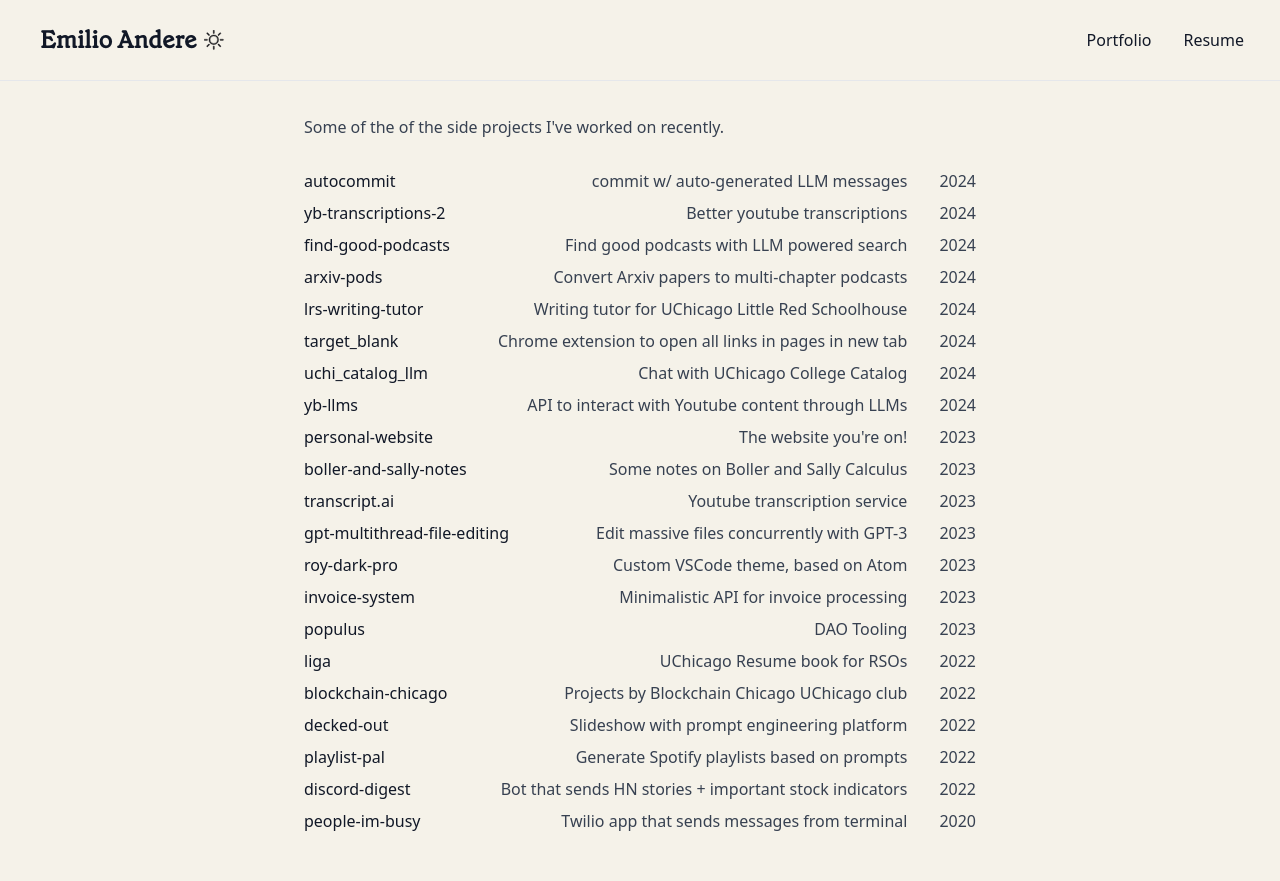
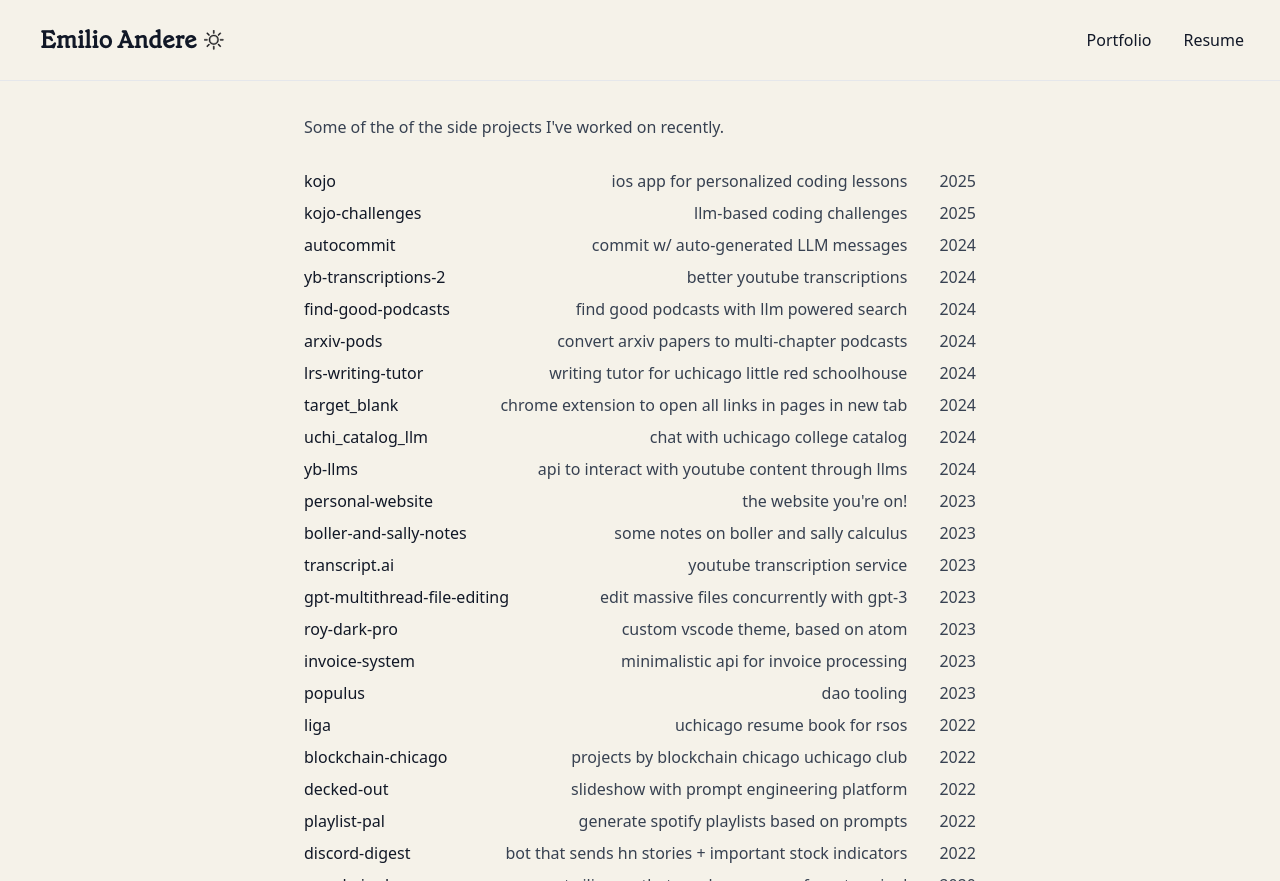
Before and after one commit to technoabsurdist/emilioandere.com, a Next.js app: page /portfolio in a window 1280 px wide. Built offline with nearby package versions, Linux system fonts and the light colour scheme.

Commit message:
edit projects and remove argonne

```diff
--- a/src/components/Home.js
+++ b/src/components/Home.js
@@ -86,7 +86,7 @@ export function Home() {
                   efficient systems, math, and deep learning.
                 </p>
 
-                <p>
+                {/* <p>
                   I work part-time as an ML research engineer at{" "}
                   <a
                     href="https://en.wikipedia.org/wiki/Argonne_National_Laboratory"
@@ -104,7 +104,7 @@ export function Home() {
                     weather prediction models
                   </a>
                   .
-                </p>
+                </p> */}
 
                 <p className="-mb-1 mt-3 sm:mt-4 md:mt-6">
                   In the past, I've done:
--- a/src/data/projects.js
+++ b/src/data/projects.js
@@ -1,4 +1,16 @@
 const projectsList = [
+  {
+    name: "kojo",
+    date: "2025",
+    tagline: "ios app for personalized coding lessons",
+    link: "https://www.thekojoapp.com/",
+  },
+  {
+    name: "kojo-challenges",
+    date: "2025",
+    tagline: "llm-based coding challenges",
+    link: "https://kojochallenges.com/",
+  },
   {
     name: "autocommit",
     date: "2024",
@@ -8,126 +20,125 @@ const projectsList = [
   {
     name: "yb-transcriptions-2",
     date: "2024",
-    tagline: "Better youtube transcriptions",
-    link: "https://transcript-ai-iota.vercel.app/"
+    tagline: "better youtube transcriptions",
+    link: "https://transcript-ai-iota.vercel.app/",
   },
   {
     name: "find-good-podcasts",
     date: "2024",
-    tagline: "Find good podcasts with LLM powered search",
-    link: "https://find-good-podcasts.vercel.app/"
+    tagline: "find good podcasts with llm powered search",
+    link: "https://find-good-podcasts.vercel.app/",
   },
   {
     name: "arxiv-pods",
     date: "2024",
-    tagline: "Convert Arxiv papers to multi-chapter podcasts",
-    link: "https://research-pods.vercel.app/"
+    tagline: "convert arxiv papers to multi-chapter podcasts",
+    link: "https://research-pods.vercel.app/",
   },
   {
     name: "lrs-writing-tutor",
     date: "2024",
-    tagline: "Writing tutor for UChicago Little Red Schoolhouse",
-    link: "https://little-red-schoolhouse.vercel.app"
+    tagline: "writing tutor for uchicago little red schoolhouse",
+    link: "https://little-red-schoolhouse.vercel.app",
   },
   {
     name: "target_blank",
     date: "2024",
-    tagline: "Chrome extension to open all links in pages in new tab",
-    link: "https://github.com/technoabsurdist/target_blank"
+    tagline: "chrome extension to open all links in pages in new tab",
+    link: "https://github.com/technoabsurdist/target_blank",
   },
   {
     name: "uchi_catalog_llm",
     date: "2024",
-    tagline: "Chat with UChicago College Catalog",
-    link: "https://github.com/technoabsurdist/uchi_catalog_llm"
+    tagline: "chat with uchicago college catalog",
+    link: "https://github.com/technoabsurdist/uchi_catalog_llm",
   },
   {
     name: "yb-llms",
     date: "2024",
-    tagline: "API to interact with Youtube content through LLMs",
-    link: "https://github.com/technoabsurdist/yb-llms"
+    tagline: "api to interact with youtube content through llms",
+    link: "https://github.com/technoabsurdist/yb-llms",
   },
   {
     name: "personal-website",
     date: "2023",
-    tagline: "The website you're on!",
-    link: "https://emilioandere.com"
+    tagline: "the website you're on!",
+    link: "https://emilioandere.com",
   },
   {
     name: "boller-and-sally-notes",
     date: "2023",
-    tagline: "Some notes on Boller and Sally Calculus",
-    link: "https://github.com/technoabsurdist/boller-sally-notes"
+    tagline: "some notes on boller and sally calculus",
+    link: "https://github.com/technoabsurdist/boller-sally-notes",
   },
   {
     name: "transcript.ai",
     date: "2023",
-    tagline: "Youtube transcription service",
-    link: "https://github.com/technoabsurdist/transcript.ai"
+    tagline: "youtube transcription service",
+    link: "https://github.com/technoabsurdist/transcript.ai",
   },
   {
-    name: 'gpt-multithread-file-editing',
+    name: "gpt-multithread-file-editing",
     date: "2023",
-    tagline: "Edit massive files concurrently with GPT-3",
-    link: 'https://github.com/technoabsurdist/gpt-multithread-file-editing'
+    tagline: "edit massive files concurrently with gpt-3",
+    link: "https://github.com/technoabsurdist/gpt-multithread-file-editing",
   },
   {
-    name: 'roy-dark-pro',
+    name: "roy-dark-pro",
     date: "2023",
-    tagline: "Custom VSCode theme, based on Atom",
-    link: 'https://marketplace.visualstudio.com/items?itemName=andere.emi&ssr=false#review-details'
+    tagline: "custom vscode theme, based on atom",
+    link: "https://marketplace.visualstudio.com/items?itemName=andere.emi&ssr=false#review-details",
   },
   {
-    name: 'invoice-system',
-    date: '2023',
-    tagline: 'Minimalistic API for invoice processing',
-    link: 'https://github.com/technoabsurdist/invoice_system'
+    name: "invoice-system",
+    date: "2023",
+    tagline: "minimalistic api for invoice processing",
+    link: "https://github.com/technoabsurdist/invoice_system",
   },
   {
-
-    name: 'populus',
-    date: '2023',
-    tagline: 'DAO Tooling',
-    link: 'https://github.com/Populus-Tooling'
+    name: "populus",
+    date: "2023",
+    tagline: "dao tooling",
+    link: "https://github.com/Populus-Tooling",
   },
   {
     name: "liga",
     date: "2022",
-    tagline: "UChicago Resume book for RSOs",
-    link: "https://liga-app.xyz/"
+    tagline: "uchicago resume book for rsos",
+    link: "https://liga-app.xyz/",
   },
   {
-    name: 'blockchain-chicago',
-    date: '2022',
-    tagline: 'Projects by Blockchain Chicago UChicago club',
-    link: 'https://github.com/blockchain-chicago'
+    name: "blockchain-chicago",
+    date: "2022",
+    tagline: "projects by blockchain chicago uchicago club",
+    link: "https://github.com/blockchain-chicago",
   },
   {
-    name: 'decked-out',
-    date: '2022',
-    tagline: 'Slideshow with prompt engineering platform',
-    link: 'https://github.com/the-buildrs/DeckedOut'
+    name: "decked-out",
+    date: "2022",
+    tagline: "slideshow with prompt engineering platform",
+    link: "https://github.com/the-buildrs/DeckedOut",
   },
   {
-    name: 'playlist-pal',
-    date: '2022',
-    tagline: 'Generate Spotify playlists based on prompts',
-    link: 'https://github.com/the-buildrs/PlaylistPal'
+    name: "playlist-pal",
+    date: "2022",
+    tagline: "generate spotify playlists based on prompts",
+    link: "https://github.com/the-buildrs/PlaylistPal",
   },
   {
-    name: 'discord-digest',
+    name: "discord-digest",
     date: "2022",
-    tagline: "Bot that sends HN stories + important stock indicators",
-    link: 'https://github.com/technoabsurdist/discord-digest'
+    tagline: "bot that sends hn stories + important stock indicators",
+    link: "https://github.com/technoabsurdist/discord-digest",
   },
   {
-    name: 'people-im-busy',
+    name: "people-im-busy",
     date: "2020",
-    tagline: 'Twilio app that sends messages from terminal',
-    link: 'https://github.com/technoabsurdist/people-im-busy'
-  }
+    tagline: "twilio app that sends messages from terminal",
+    link: "https://github.com/technoabsurdist/people-im-busy",
+  },
 ];
 
 export const ProjectData = {
   projectsList,
-}
+};
```
